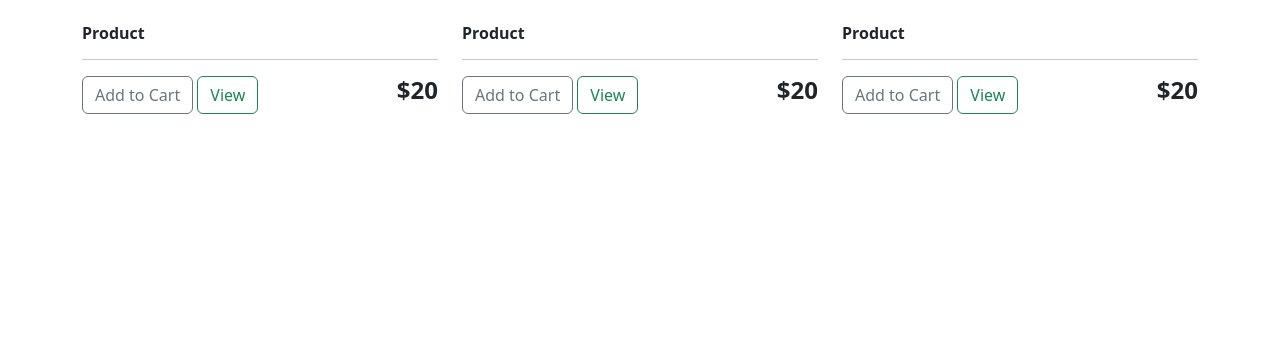
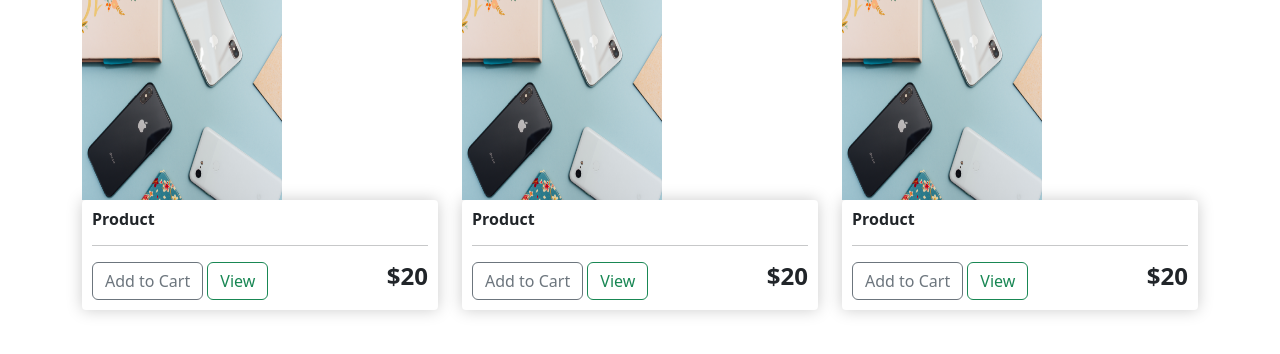
Before and after one commit to ashinkj/shoppers-shoppy, a Django app: page / in a window 1280 px wide. Shown: the part 56-410 px from the top of the page. Run offline with Django 4.2, Linux system fonts and the light colour scheme.

Commit message:
templates structure designed

```diff
--- a/store/static/css/style.css
+++ /dev/null
@@ -1,3 +0,0 @@
-/* body{
-    background-color: aqua;
-} */
--- /dev/null
+++ b/store/static/store/css/style.css
@@ -0,0 +1,28 @@
+/* body{
+    background-color: aqua;
+} */
+
+.thumbnail{
+    height: 200px;
+    width: 200px;
+}
+
+.box-element{
+	box-shadow:hsl(0, 0%, 80%) 0 0 16px;
+	background-color: #fff;
+	border-radius: 4px;
+	padding: 10px;
+}
+
+.cart-row{
+	display: flex;
+    align-items: flex-stretch;
+    padding-bottom: 10px;
+    margin-bottom: 10px;
+    border-bottom: 1px solid #ececec;
+
+}
+
+.row-image{
+	width: 100px;
+}
--- a/store/templates/store/base.html
+++ b/store/templates/store/base.html
@@ -6,7 +6,7 @@
     <meta name="viewport" content="width=device-width, initial-scale=1.0">
     <title>Document</title>
     <link href="https://cdn.jsdelivr.net/npm/bootstrap@5.3.1/dist/css/bootstrap.min.css" rel="stylesheet" integrity="sha384-4bw+/aepP/YC94hEpVNVgiZdgIC5+VKNBQNGCHeKRQN+PtmoHDEXuppvnDJzQIu9" crossorigin="anonymous">
-    <link rel="stylesheet" type="text/css" href="{% static 'css/style.css' %}">
+    <link rel="stylesheet" type="text/css" href="{% static 'store/css/style.css' %}">
 </head>
 <body>
 
--- a/store/templates/store/cart.html
+++ b/store/templates/store/cart.html
@@ -1,4 +1,5 @@
 {% extends 'store/base.html' %}
+{% load static %}
 {% block content %}
 <!-- <h1>cart</h1> -->
 <div class="row">
@@ -32,7 +33,7 @@
             </div>
 
             <div class="cart-row">
-
+                <div style="flex:2"> <img class="row-image" src="{% static 'images/try.jpg' %}"> </div>
                 <div style="flex:2"><p>Product 1</p></div>
                 <div style="flex:1"><p>$20</p></div>
                 <div style="flex:1">
--- a/store/templates/store/store.html
+++ b/store/templates/store/store.html
@@ -1,9 +1,10 @@
 {% extends 'store/base.html' %}
+{% load static %}
 {% block content %}
 <!-- <h1>store</h1> -->
 <div class="row">
     <div class="col-lg-4">
-        <img class="thumbnail" src="">
+        <img class="thumbnail" style="height: 200px;width: 200px;" src="{% static 'images/try.jpg' %}">
         <div class="box-element product">
             <h6><strong>Product</strong></h6>
             <hr>
@@ -16,7 +17,7 @@
     </div>
 
     <div class="col-lg-4">
-        <img class="thumbnail" src="">
+        <img class="thumbnail" style="height: 200px;width: 200px;" src="{% static 'images/try.jpg' %}">
         <div class="box-element product">
             <h6><strong>Product</strong></h6>
             <hr>
@@ -29,7 +30,7 @@
     </div>
 
     <div class="col-lg-4">
-        <img class="thumbnail" src="">
+        <img class="thumbnail" style="height: 200px;width: 200px;" src="{% static 'images/try.jpg' %}">
         <div class="box-element product">
             <h6><strong>Product</strong></h6>
             <hr>
```
Also changed, not shown: store/static/store/images/try.jpg (added).
